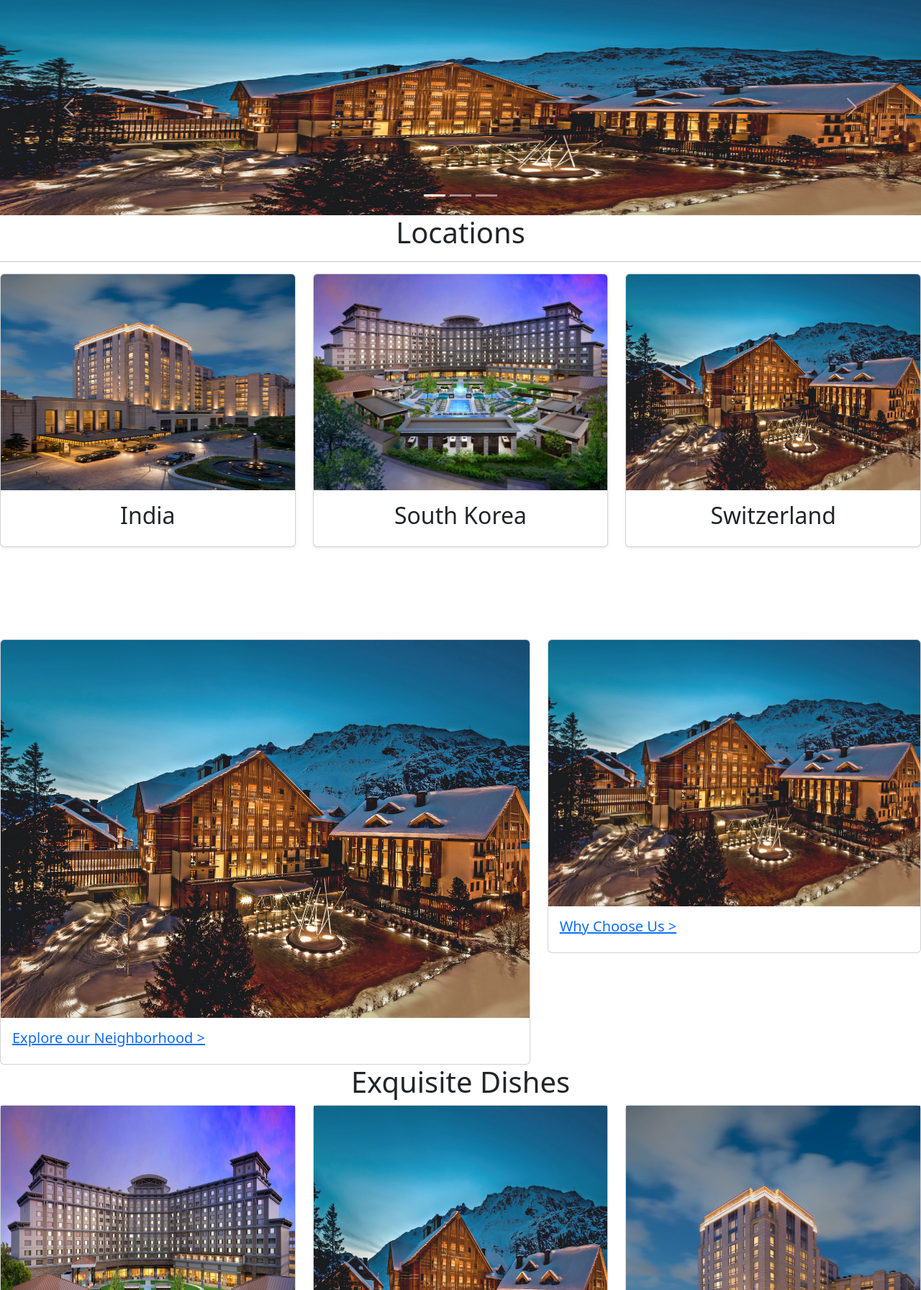
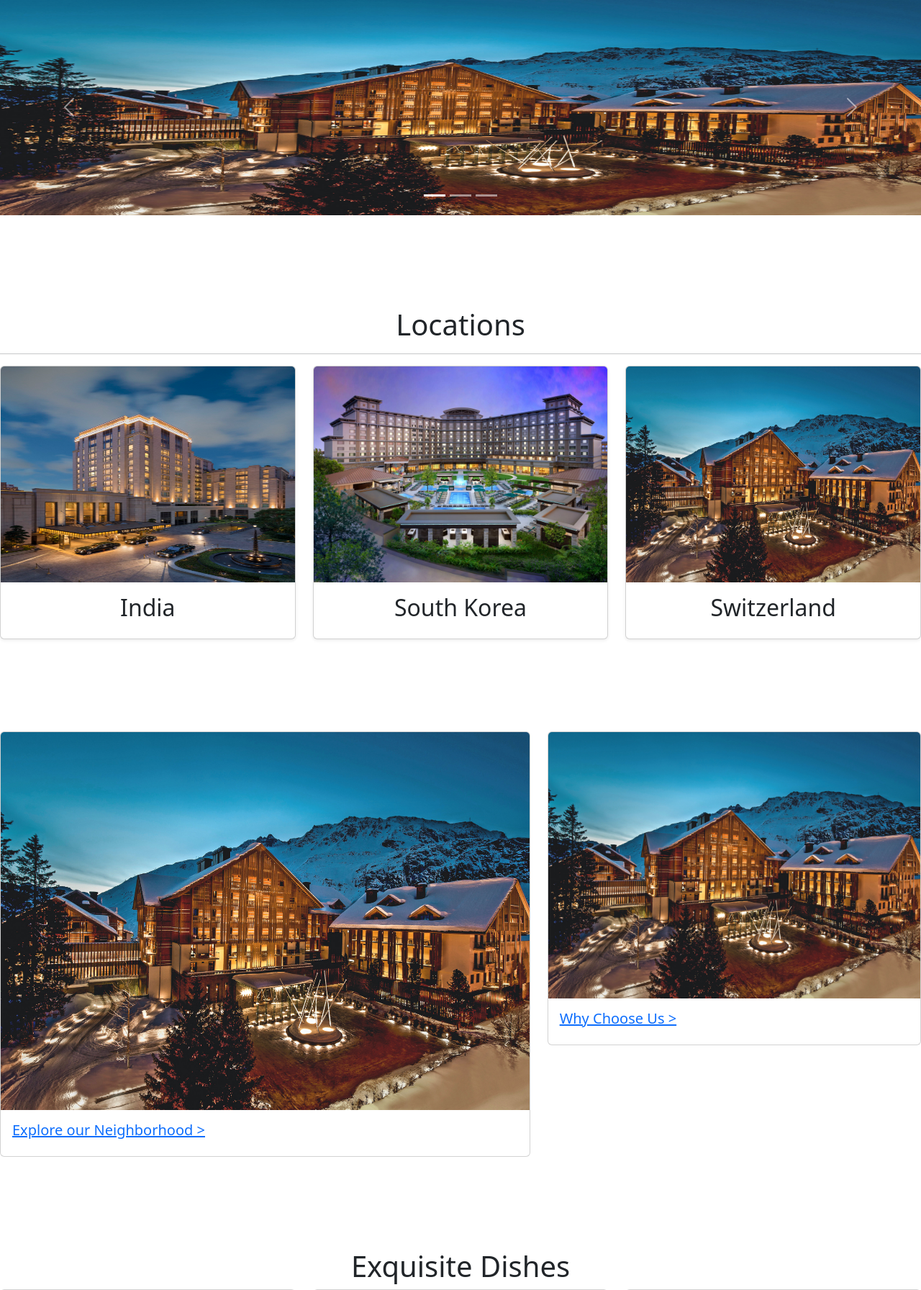
Before and after one commit to Tasneem-I/Hotel-Management, a Flask app: page / in a window 1280 px wide. Shown: the part 87-1879 px from the top of the page at 72% size. Run offline with Flask 2, Linux system fonts and the light colour scheme.

Commit message:
Update home.html

```diff
--- a/templates/home.html
+++ b/templates/home.html
@@ -37,7 +37,7 @@
 </div>
 
 <!--Hotel Locations displayed as cards-->
-<h1><center>Locations</center></h1>
+<h1 style="margin-top: 10%;"><center>Locations</center></h1>
 <hr class="hr" />
 <div class="row">
     <div class="col-md-4">
@@ -87,7 +87,7 @@
 </div>
 
 <!--Signatures-->
-<h1><center>Exquisite Dishes</center></h1>
+<h1 style="margin-top: 10%;"><center>Exquisite Dishes</center></h1>
 <div class="row">
     <div class="col-4">
         <div class="card">
@@ -129,6 +129,7 @@
     <div class="col-7">
         <h1><center>Membership</center></h1>
         <hr class="hr"/>
+        <p></p>
 
     </div>
 </div>
```
